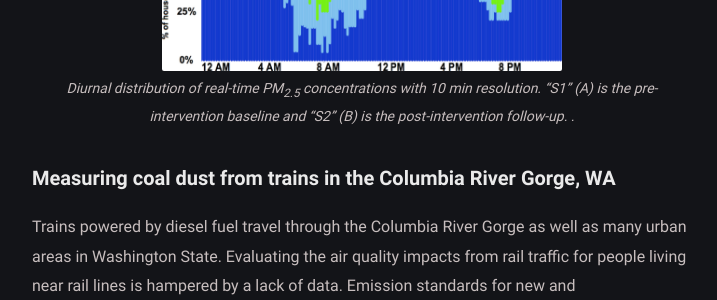
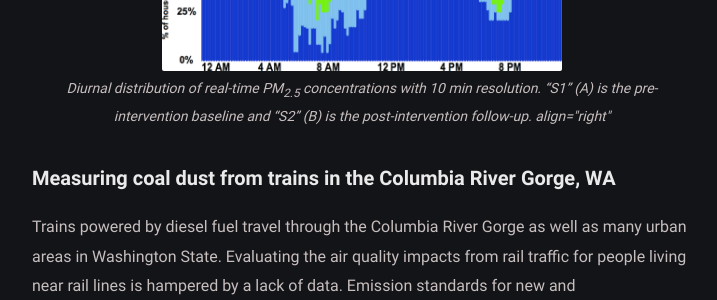
Before and after one commit to mkelp/mkelp.github.io, a Jekyll site: the page built from projects.md, in a window 1280 px wide and 900 px high, scrolled down 3049 px. Shown: the part 180-480 px from the top of the window, without its empty margins (278-995 px from the left). Built offline with Jekyll 4.4.1, drawn with Linux system fonts in a browser that asks for light colours.

Commit message:
project 9

```diff
--- a/projects.md
+++ b/projects.md
@@ -45,8 +45,7 @@ Publication: [Kelp et al., (2018)](https://www.sciencedirect.com/science/article
 
 <figure>
 <img src="/assets/img/cookstove_fig.jpg" alt="cookstove fig" width="400">
-<figcaption>Diurnal distribution of real-time PM<sub>2.5</sub> concentrations with 10 min resolution. “S1” (A) is the pre-intervention baseline and “S2” (B) is the post-intervention follow-up.
-.</figcaption>
+<figcaption>Diurnal distribution of real-time PM<sub>2.5</sub> concentrations with 10 min resolution. “S1” (A) is the pre-intervention baseline and “S2” (B) is the post-intervention follow-up. align="right" </figcaption>
 </figure>
 
 #### Measuring coal dust from trains in the Columbia River Gorge, WA
```
